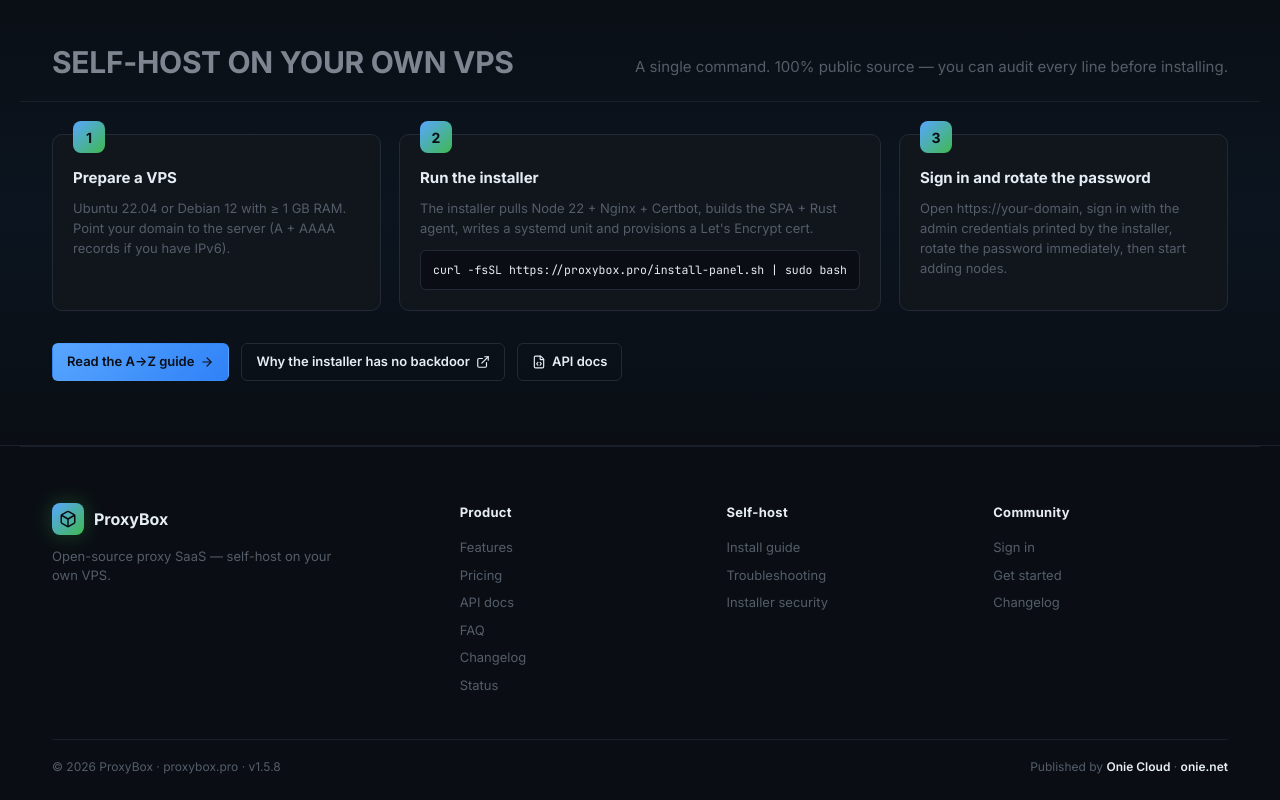
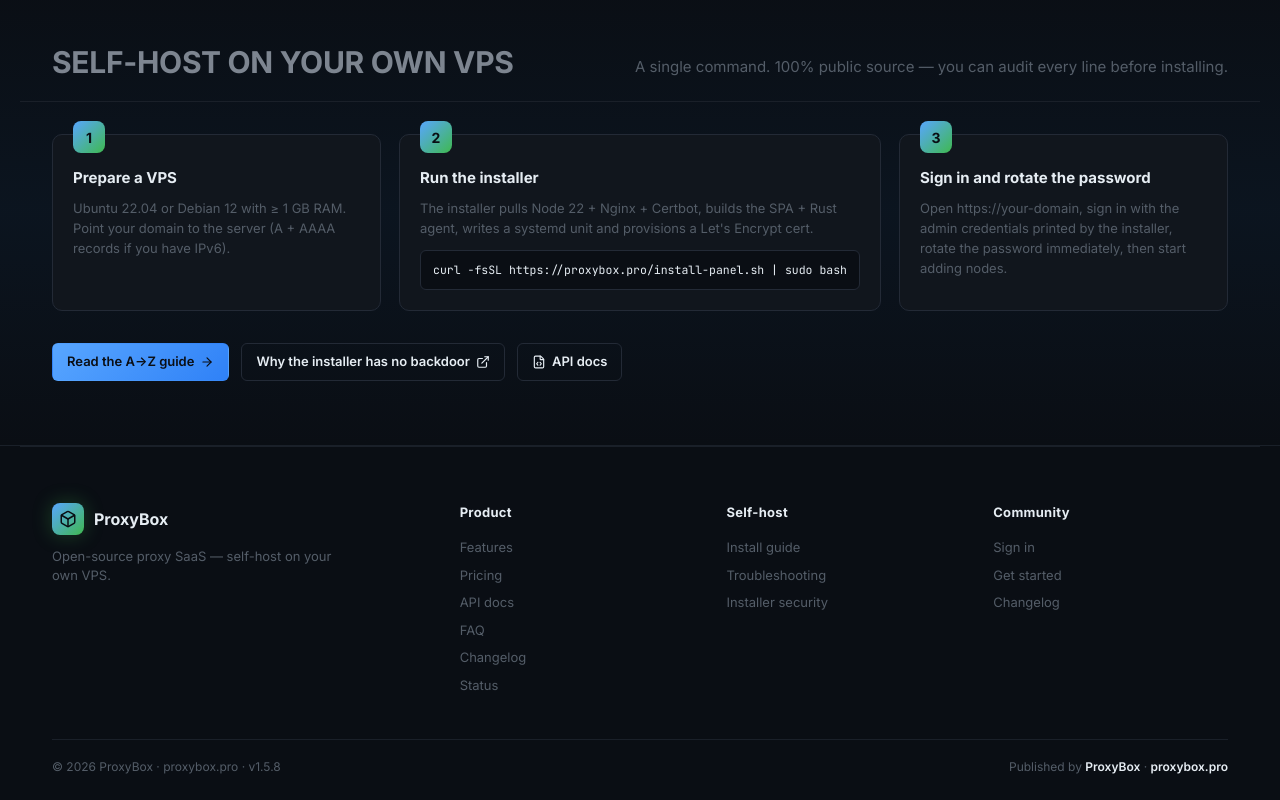
Before and after one commit to proxyboxpro/proxybox-free, a Vue app: page / in a window 1280 px wide. Shown: the part 4078-4878 px from the top of the page. Built offline with nearby package versions, Linux system fonts and the light colour scheme; no server answers.

Commit message:
Strip remaining Onie Cloud branding from public views + footer i18n

```diff
--- a/src/i18n/en.js
+++ b/src/i18n/en.js
@@ -1757,7 +1757,7 @@
   'landing.foot.apiDocs':       'API docs',
   'landing.foot.copyright':     '© {year} ProxyBox · proxybox.pro · v{ver}',
   'landing.foot.publishedBy':   'Published by',
-  'landing.foot.onieName':      'Onie Cloud',
+  'landing.foot.onieName':      'ProxyBox',
 
   // ─── admin views (bilingual) ────────────────────────────────────────────
   'admin.common.refresh':        'Refresh',
--- a/src/views/ChangelogView.vue
+++ b/src/views/ChangelogView.vue
@@ -141,8 +141,8 @@
       <span>{{ t('landing.foot.copyright', { year: new Date().getFullYear(), ver: appVersion }) }}</span>
       <span class="foot-onie">
         {{ t('landing.foot.publishedBy') }}
-        <a href="https://onie.net" target="_blank" rel="noopener">{{ t('landing.foot.onieName') }}</a>
-        · <a href="https://onie.net" target="_blank" rel="noopener">onie.net</a>
+        <a href="https://proxybox.pro" target="_blank" rel="noopener">{{ t('landing.foot.onieName') }}</a>
+        · <a href="https://proxybox.pro" target="_blank" rel="noopener">proxybox.pro</a>
       </span>
       <span>
         <RouterLink to="/faq">{{ t('landing.nav.faq') }}</RouterLink>
--- a/src/views/FaqView.vue
+++ b/src/views/FaqView.vue
@@ -256,8 +256,8 @@
         <span>{{ t('landing.foot.copyright', { year: new Date().getFullYear(), ver: appVersion }) }}</span>
         <span class="foot-onie">
           {{ t('landing.foot.publishedBy') }}
-          <a href="https://onie.net" target="_blank" rel="noopener">{{ t('landing.foot.onieName') }}</a>
-          · <a href="https://onie.net" target="_blank" rel="noopener">onie.net</a>
+          <a href="https://proxybox.pro" target="_blank" rel="noopener">{{ t('landing.foot.onieName') }}</a>
+          · <a href="https://proxybox.pro" target="_blank" rel="noopener">proxybox.pro</a>
         </span>
         <span>
           <RouterLink to="/api-docs">{{ t('landing.nav.api') }}</RouterLink> ·
--- a/src/views/LandingView.vue
+++ b/src/views/LandingView.vue
@@ -438,8 +438,8 @@
         <span>{{ t('landing.foot.copyright', { year: new Date().getFullYear(), ver: appVersion }) }}</span>
         <span class="foot-onie">
           {{ t('landing.foot.publishedBy') }}
-          <a href="https://onie.net" target="_blank" rel="noopener">{{ t('landing.foot.onieName') }}</a>
-          · <a href="https://onie.net" target="_blank" rel="noopener">onie.net</a>
+          <a href="https://proxybox.pro" target="_blank" rel="noopener">{{ t('landing.foot.onieName') }}</a>
+          · <a href="https://proxybox.pro" target="_blank" rel="noopener">proxybox.pro</a>
         </span>
       </div>
     </footer>
--- a/src/views/PublicApiDocsView.vue
+++ b/src/views/PublicApiDocsView.vue
@@ -314,8 +314,8 @@
         <span>{{ t('landing.foot.copyright', { year: new Date().getFullYear(), ver: appVersion }) }}</span>
         <span class="foot-onie">
           {{ t('landing.foot.publishedBy') }}
-          <a href="https://onie.net" target="_blank" rel="noopener">{{ t('landing.foot.onieName') }}</a>
-          · <a href="https://onie.net" target="_blank" rel="noopener">onie.net</a>
+          <a href="https://proxybox.pro" target="_blank" rel="noopener">{{ t('landing.foot.onieName') }}</a>
+          · <a href="https://proxybox.pro" target="_blank" rel="noopener">proxybox.pro</a>
         </span>
         <span>
           <RouterLink to="/faq">{{ t('landing.nav.faq') }}</RouterLink> ·
--- a/src/views/PublicPricingView.vue
+++ b/src/views/PublicPricingView.vue
@@ -636,8 +636,8 @@
       <span>{{ t('landing.foot.copyright', { year: new Date().getFullYear(), ver: appVersion }) }}</span>
       <span class="foot-onie">
         {{ t('landing.foot.publishedBy') }}
-        <a href="https://onie.net" target="_blank" rel="noopener">{{ t('landing.foot.onieName') }}</a>
-        · <a href="https://onie.net" target="_blank" rel="noopener">onie.net</a>
+        <a href="https://proxybox.pro" target="_blank" rel="noopener">{{ t('landing.foot.onieName') }}</a>
+        · <a href="https://proxybox.pro" target="_blank" rel="noopener">proxybox.pro</a>
       </span>
       <span>
         <RouterLink to="/faq">{{ t('landing.nav.faq') }}</RouterLink> ·
```
Also changed, not shown: src/i18n/vi.js.
